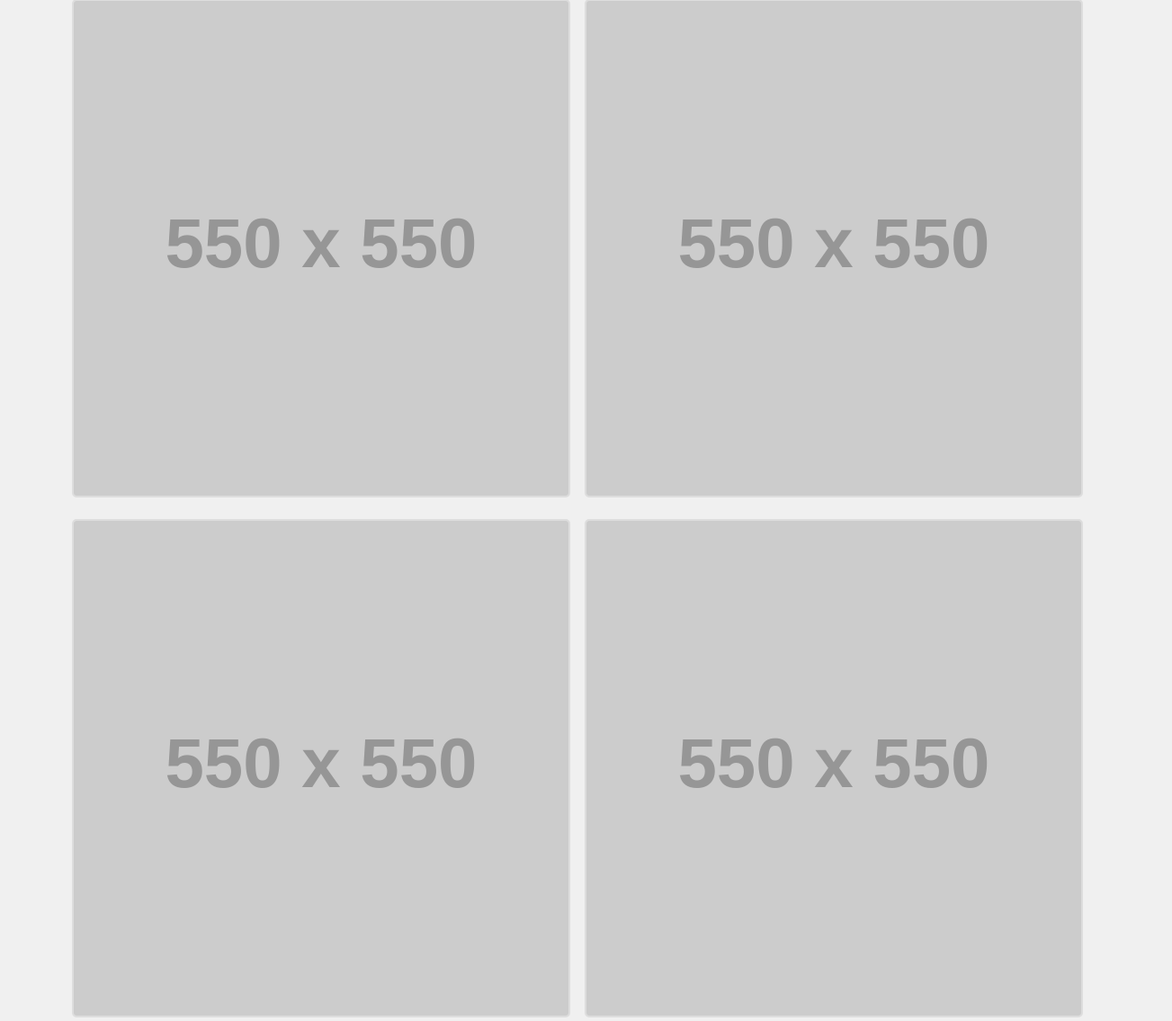
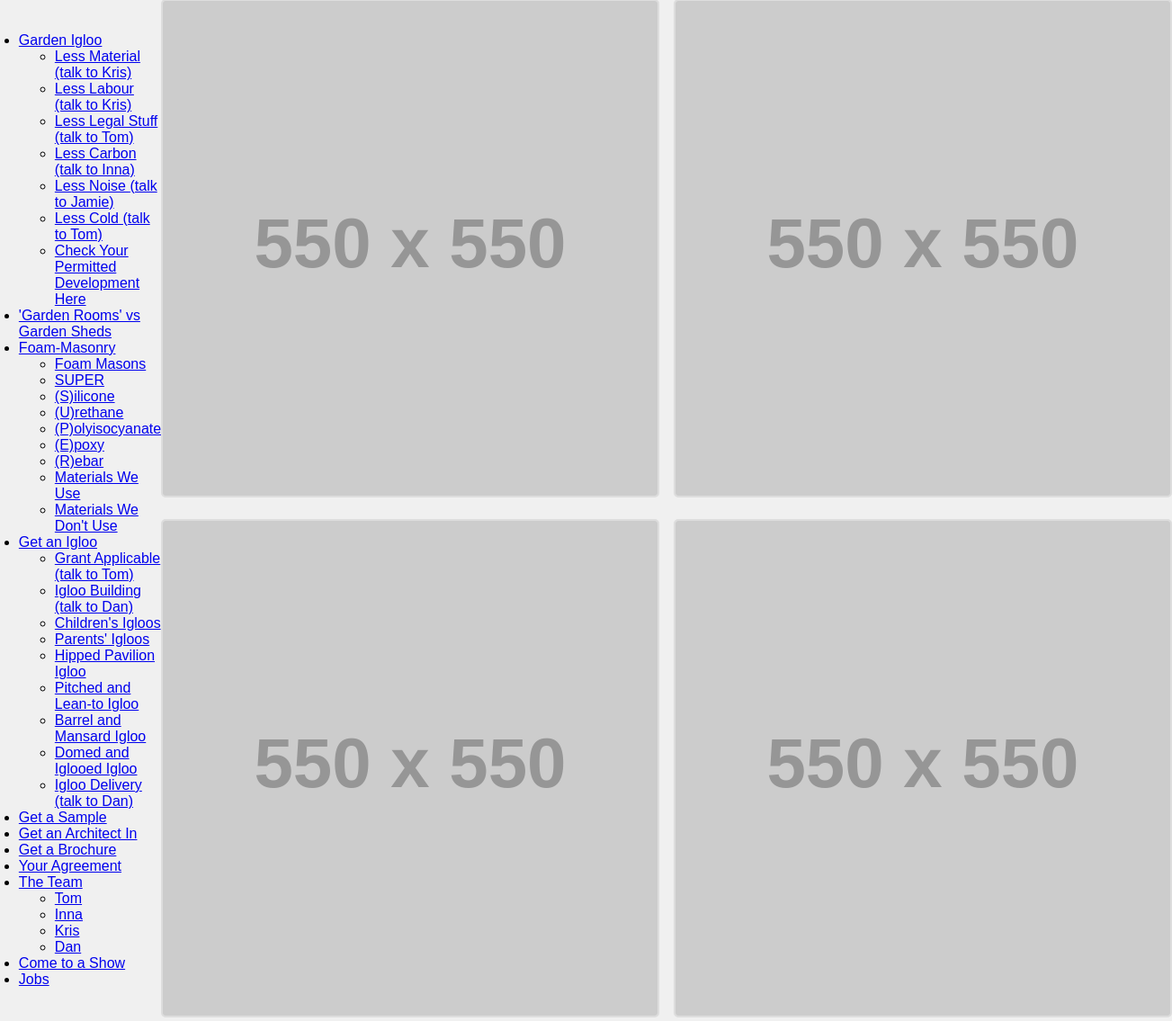
Before and after one commit to igloofoamsheds/igloofoamsheds, a plain HTML site: page index.html in a window 1280 px wide. Shown: the part 1-1136 px from the top of the page at 90% size, 1303 px wide, since content can reach past the window. Drawn offline with Linux system fonts and the light colour scheme; placeholder pictures from the web are drawn by us.

Commit message:
Update index.html

```diff
--- a/index.html
+++ b/index.html
@@ -7,7 +7,63 @@
     <title>Image Overlay Carousel</title>
     <link rel="stylesheet" href="styles.css">
 </head>
-<body>
+<body><nav>
+    <ul>
+        <li><a href="/garden-igloo/">Garden Igloo</a>
+            <ul>
+                <li><a href="/garden-igloo/less-material/">Less Material (talk to Kris)</a></li>
+                <li><a href="/garden-igloo/less-labour/">Less Labour (talk to Kris)</a></li>
+                <li><a href="/garden-igloo/less-legal/">Less Legal Stuff (talk to Tom)</a></li>
+                <li><a href="/garden-igloo/less-carbon/">Less Carbon (talk to Inna)</a></li>
+                <li><a href="/garden-igloo/less-noise/">Less Noise (talk to Jamie)</a></li>
+                <li><a href="/garden-igloo/less-cold/">Less Cold (talk to Tom)</a></li>
+                <li><a href="/garden-igloo/permitted-development/">Check Your Permitted Development Here</a></li>
+            </ul>
+        </li>
+        <li><a href="/garden-rooms-vs-garden-sheds/">'Garden Rooms' vs Garden Sheds</a></li>
+        <li><a href="/foam-masonry/">Foam-Masonry</a>
+            <ul>
+                <li><a href="/foam-masonry/foam-masons/">Foam Masons</a></li>
+                <li><a href="/foam-masonry/super/">SUPER</a></li>
+                <li><a href="/foam-masonry/silicone/">(S)ilicone</a></li>
+                <li><a href="/foam-masonry/urethane/">(U)rethane</a></li>
+                <li><a href="/foam-masonry/polyisocyanate/">(P)olyisocyanate</a></li>
+                <li><a href="/foam-masonry/epoxy/">(E)poxy</a></li>
+                <li><a href="/foam-masonry/rebar/">(R)ebar</a></li>
+                <li><a href="/foam-masonry/materials-we-use/">Materials We Use</a></li>
+                <li><a href="/foam-masonry/materials-we-dont-use/">Materials We Don't Use</a></li>
+            </ul>
+        </li>
+        <li><a href="/get-an-igloo/">Get an Igloo</a>
+            <ul>
+                <li><a href="/get-an-igloo/grant-applicable/">Grant Applicable (talk to Tom)</a></li>
+                <li><a href="/get-an-igloo/igloo-building/">Igloo Building (talk to Dan)</a></li>
+                <li><a href="/get-an-igloo/childrens-igloos/">Children's Igloos</a></li>
+                <li><a href="/get-an-igloo/parents-igloos/">Parents' Igloos</a></li>
+                <li><a href="/get-an-igloo/hipped-pavilion-igloo/">Hipped Pavilion Igloo</a></li>
+                <li><a href="/get-an-igloo/pitched-lean-to-igloo/">Pitched and Lean-to Igloo</a></li>
+                <li><a href="/get-an-igloo/barrel-mansard-igloo/">Barrel and Mansard Igloo</a></li>
+                <li><a href="/get-an-igloo/domed-iglooed-igloo/">Domed and Iglooed Igloo</a></li>
+                <li><a href="/get-an-igloo/igloo-delivery/">Igloo Delivery (talk to Dan)</a></li>
+            </ul>
+        </li>
+        <li><a href="/get-a-sample/">Get a Sample</a></li>
+        <li><a href="/get-an-architect-in/">Get an Architect In</a></li>
+        <li><a href="/get-a-brochure/">Get a Brochure</a></li>
+        <li><a href="/your-agreement/">Your Agreement</a></li>
+        <li><a href="/the-team/">The Team</a>
+            <ul>
+                <li><a href="/the-team/tom/">Tom</a></li>
+                <li><a href="/the-team/inna/">Inna</a></li>
+                <li><a href="/the-team/kris/">Kris</a></li>
+                <li><a href="/the-team/dan/">Dan</a></li>
+            </ul>
+        </li>
+        <li><a href="/come-to-a-show/">Come to a Show</a></li>
+        <li><a href="/jobs/">Jobs</a></li>
+    </ul>
+</nav>
+
     <div class="image-grid">
         <div class="image" onclick="openOverlay(0)">
             <img src="https://via.placeholder.com/550" alt="Image 1">
```
